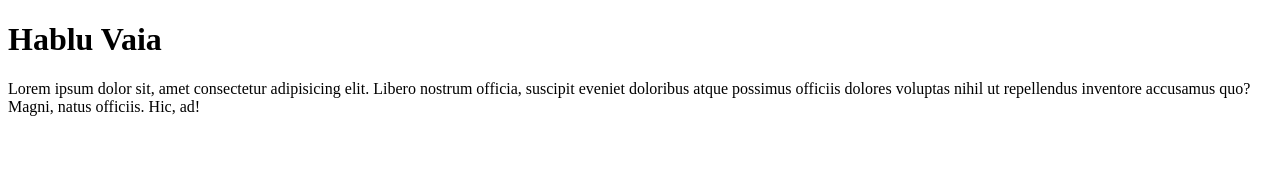
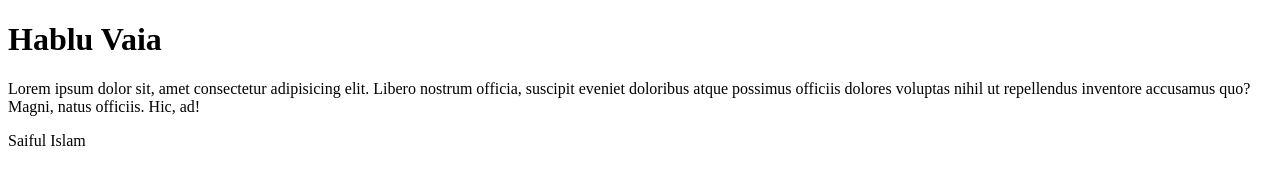
Before and after one commit to Saiful2015/1st-project, a plain HTML site: page index.html in a window 1280 px wide. Drawn offline with Linux system fonts and the light colour scheme.

Commit message:
Update index.html

```diff
--- a/index.html
+++ b/index.html
@@ -8,5 +8,6 @@
 <body>
   <h1>Hablu Vaia</h1>
   <p>Lorem ipsum dolor sit, amet consectetur adipisicing elit. Libero nostrum officia, suscipit eveniet doloribus atque possimus officiis dolores voluptas nihil ut repellendus inventore accusamus quo? Magni, natus officiis. Hic, ad!</p>
+<p>Saiful Islam</p>
 </body>
 </html>
```
